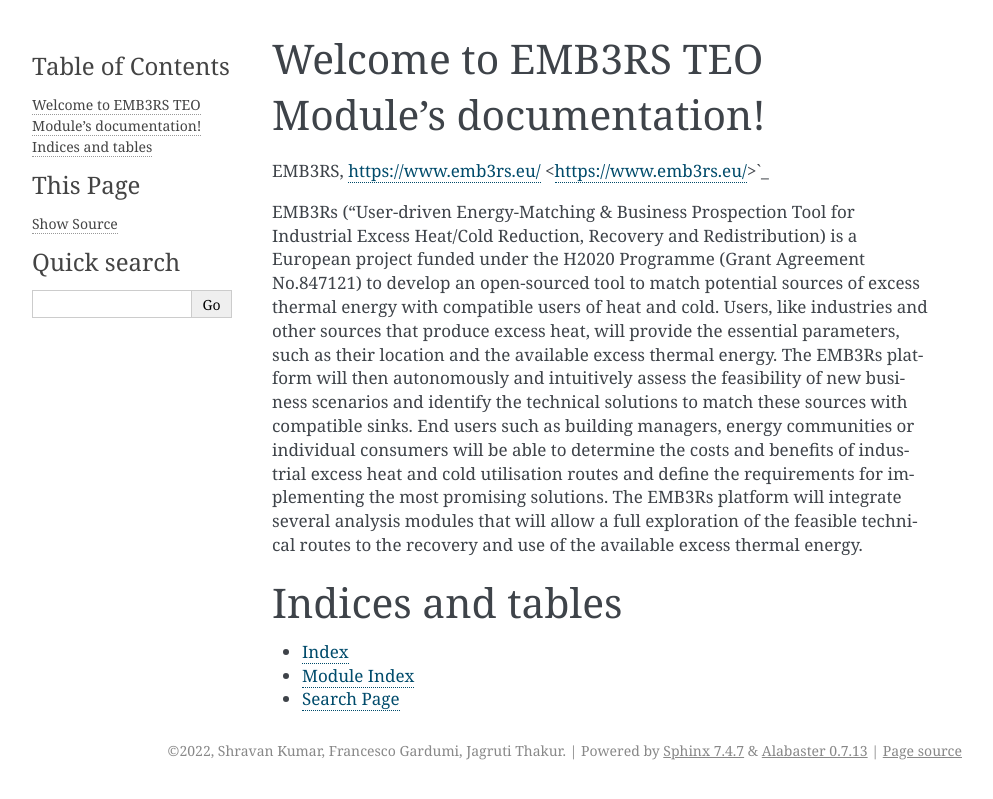
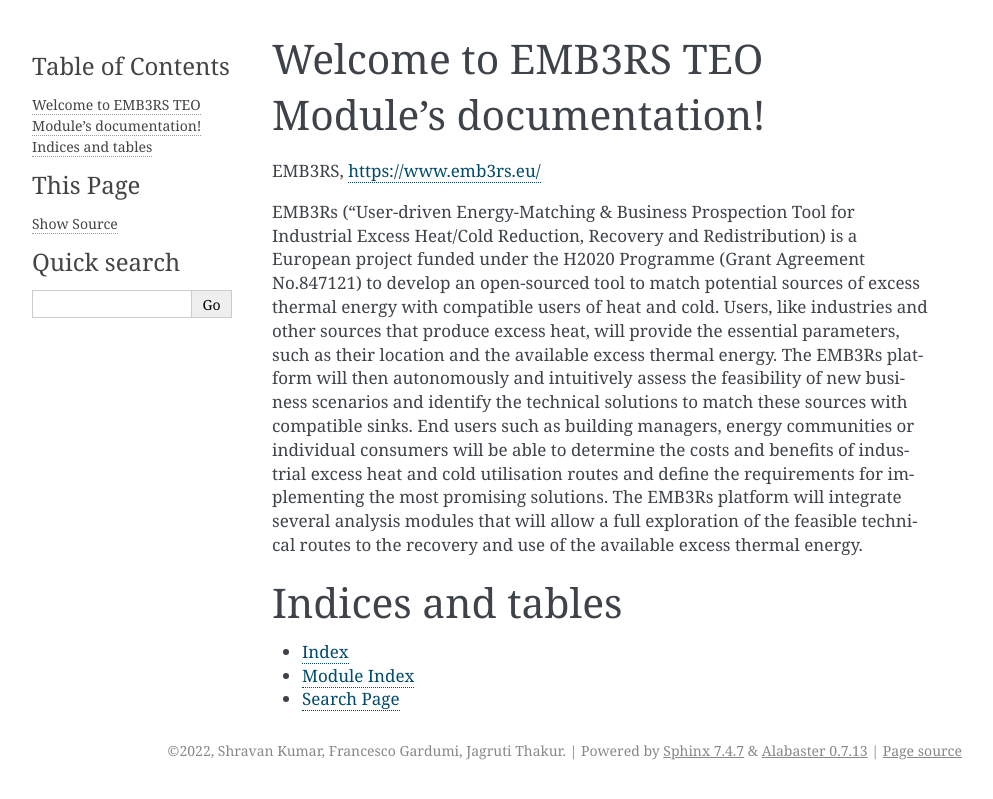
Before and after one commit to ShravanKumar23/EMB3RS-TEO-Module, a Sphinx documentation site: the page built from source/index.rst, in a window 1280 px wide. Shown: the top 799 px of the page, without its empty margins (148-1141 px from the left). Built offline with Sphinx 7.4.7, drawn with Linux system fonts in a browser that asks for light colours; pages that are not in the unit, such as notebooks, are missing from menus; some of the changed lines change nothing that is shown.

Commit message:
Update index.rst

```diff
--- a/source/index.rst
+++ b/source/index.rst
@@ -5,7 +5,7 @@
 
 Welcome to EMB3RS TEO Module's documentation!
 =============================================
-EMB3RS, https://www.emb3rs.eu/ <https://www.emb3rs.eu/>`_
+EMB3RS, https://www.emb3rs.eu/
 
 EMB3Rs (“User-driven Energy-Matching & Business Prospection Tool for Industrial Excess Heat/Cold Reduction, Recovery and Redistribution) is a European project funded under the H2020 Programme (Grant Agreement No.847121) to develop an open-sourced tool to match potential sources of excess thermal energy with compatible users of heat and cold. Users, like industries and other sources that produce excess heat, will provide the essential parameters, such as their location and the available excess thermal energy. The EMB3Rs platform will then autonomously and intuitively assess the feasibility of new business scenarios and identify the technical solutions to match these sources with compatible sinks. End users such as building managers, energy communities or individual consumers will be able to determine the costs and benefits of industrial excess heat and cold utilisation routes and define the requirements for implementing the most promising solutions. The EMB3Rs platform will integrate several analysis modules that will allow a full exploration of the feasible technical routes to the recovery and use of the available excess thermal energy.
 
```
